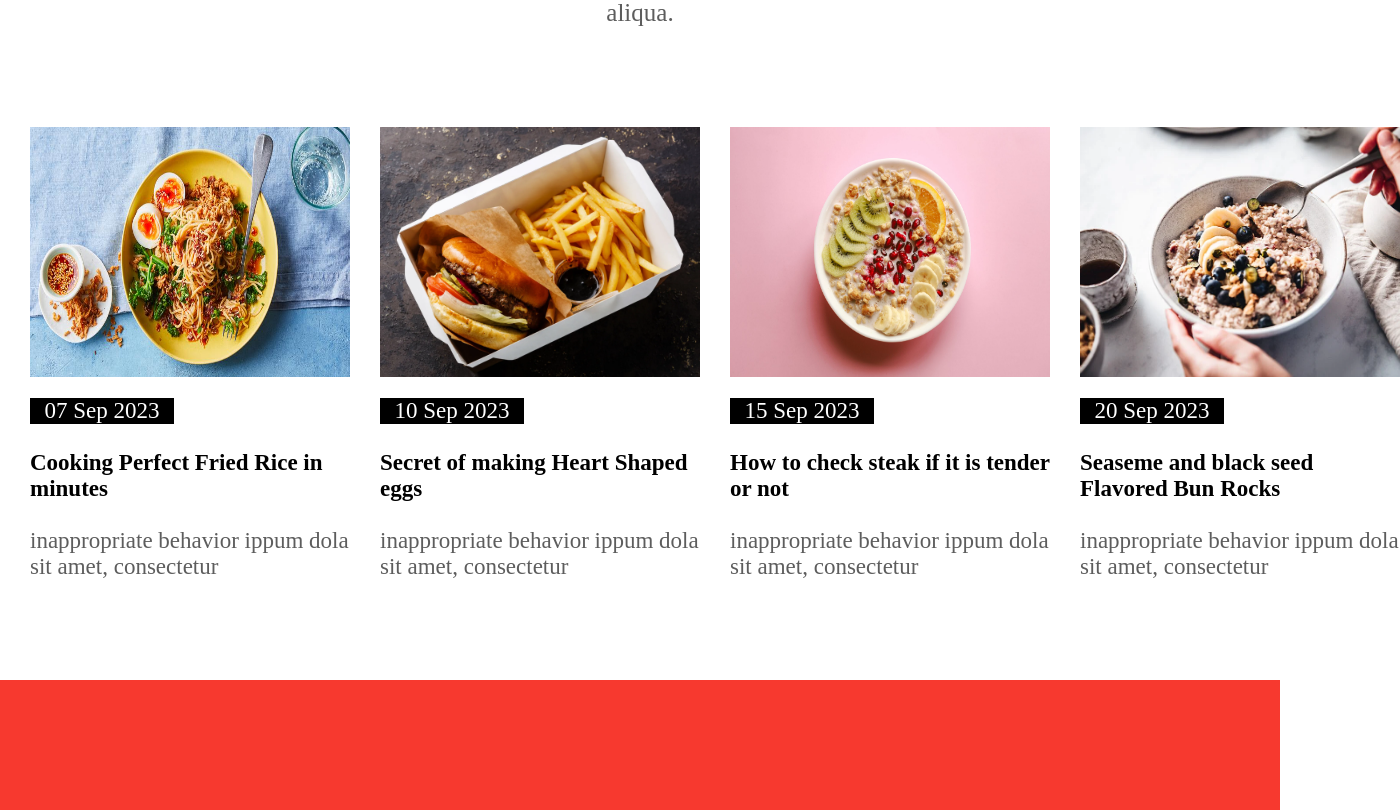
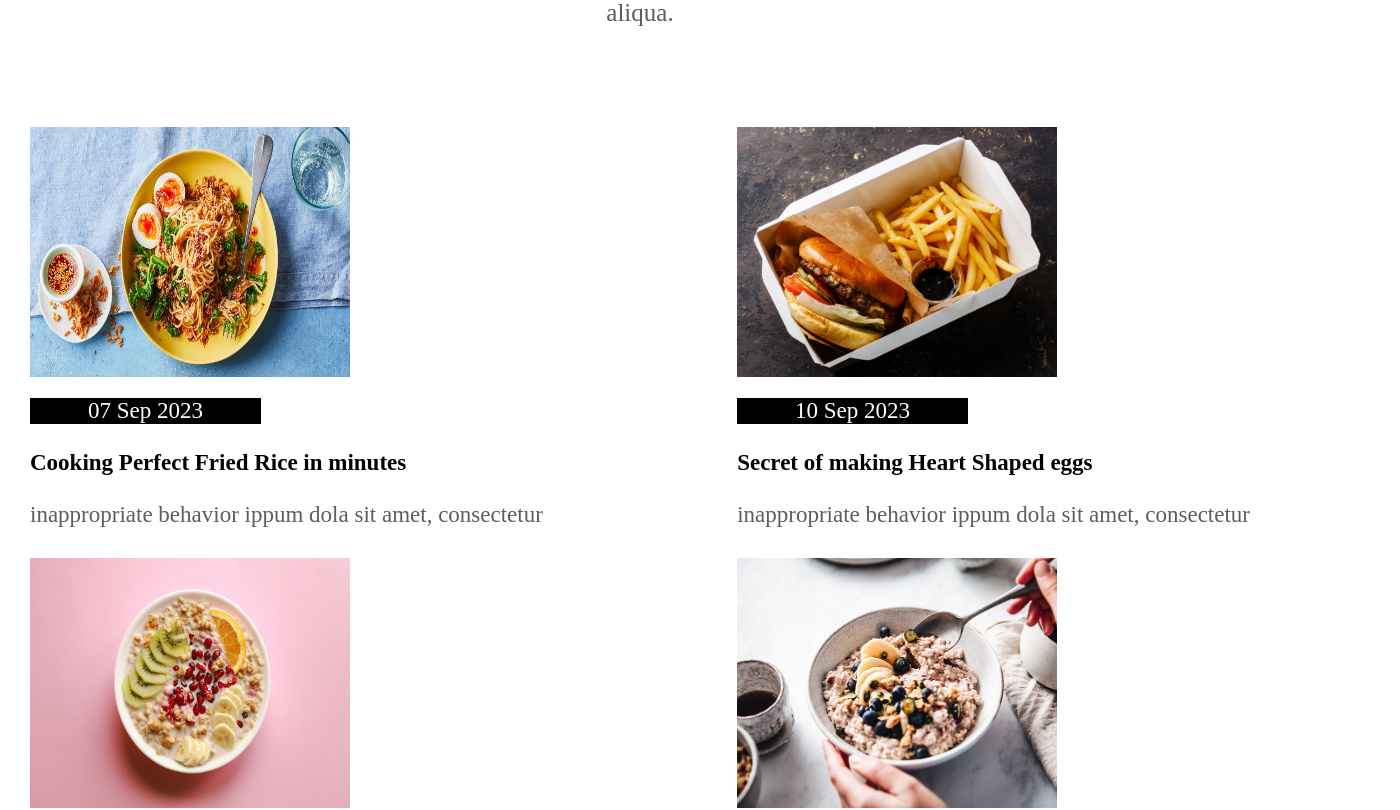
Before and after one commit to lamson098/portfolio, a React (Create React App) app: page /restaurant in a window 1280 px wide. Shown: the part 3930-4740 px from the top of the page, 1400 px wide, since content can reach past the window. Built offline with nearby package versions, Linux system fonts and the light colour scheme; a web font is replaced by a local one.

Commit message:
kix media 5

```diff
--- a/src/App.css
+++ b/src/App.css
@@ -1413,6 +1413,12 @@ a {
 }
 
 
+@media only screen and (max-width: 1450px) {
+  .res-page5-contain {
+    display: grid;
+    grid-template-columns: auto auto;
+  }
+}
 
 
 @media only screen and (max-width: 1200px) {
@@ -1508,10 +1514,6 @@ a {
 
   }
 
-  .res-page5-contain {
-    display: grid;
-    grid-template-columns: auto auto;
-  }
 
   .tabsize {
     display: flex;
```
